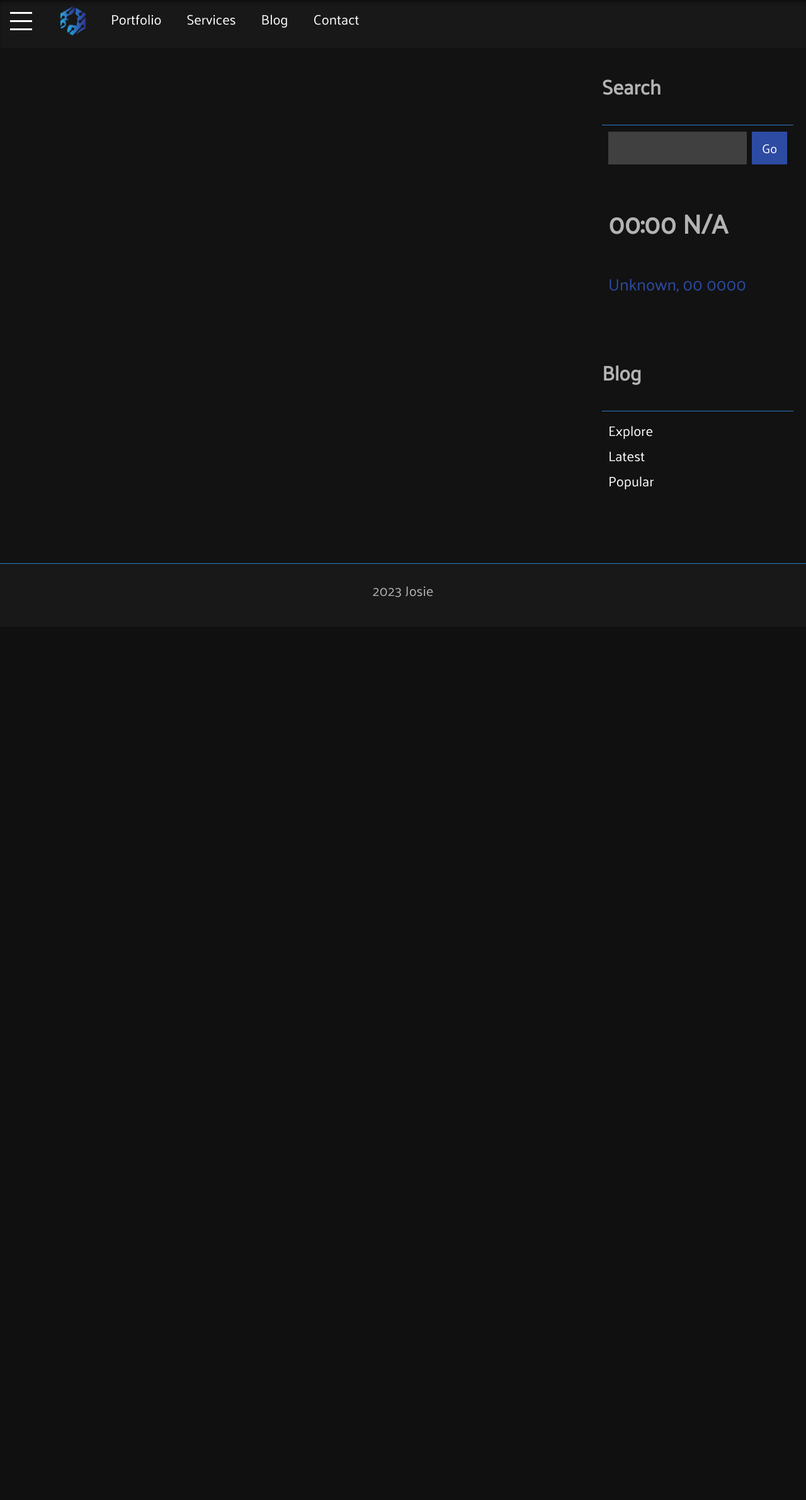
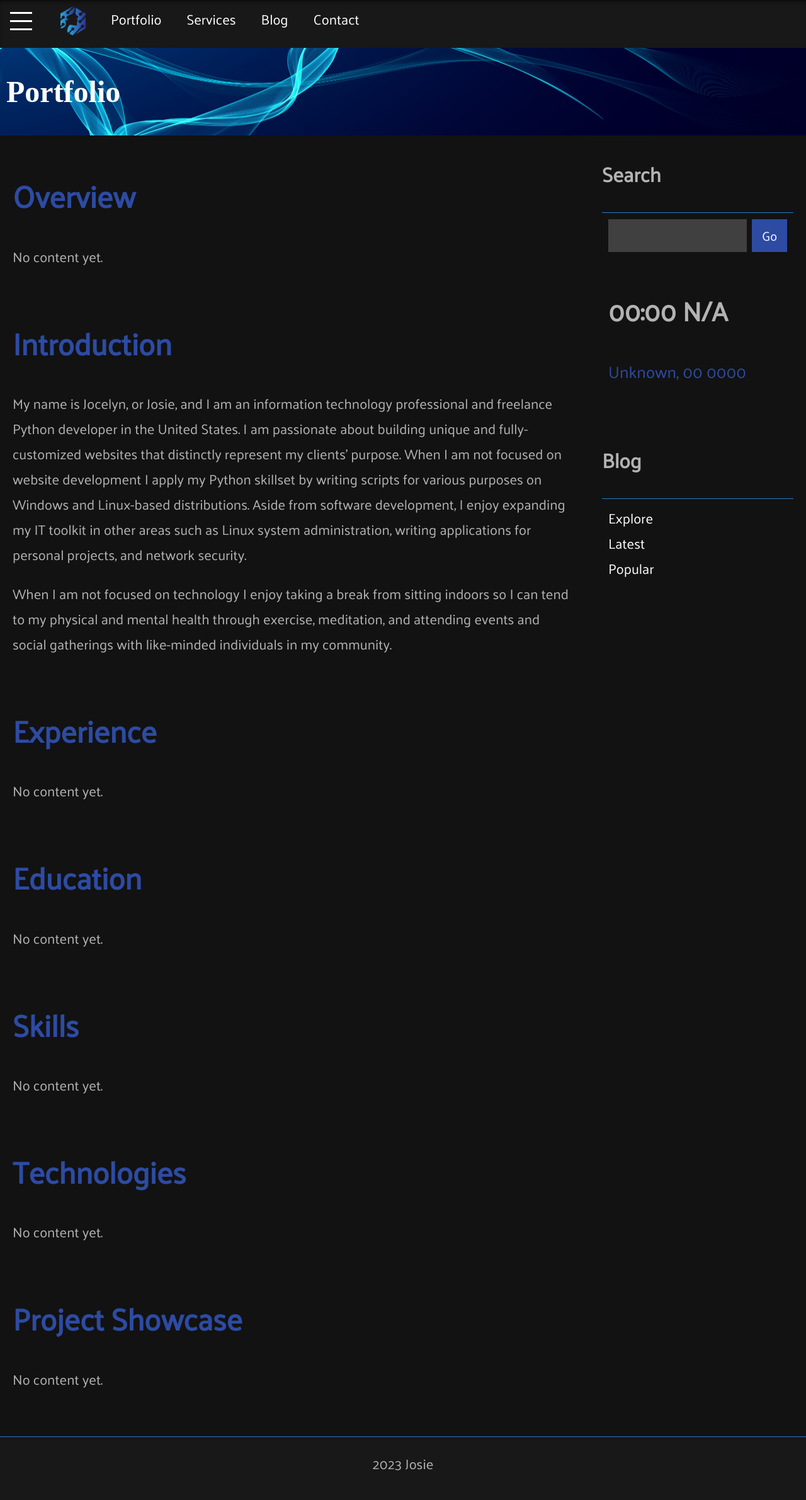
Before and after one commit to CyberJosie/josie, a Django app: page /portfolio/ in a window 1280 px wide. Shown: the whole page at 63% size. Before the commit the page ends 948 px from the top, so only its background shows below. Run offline with Django 4.2, Linux system fonts and the light colour scheme; some web fonts are replaced.

Commit message:
Too much 2 remember, sorry i was high

```diff
--- a/Site/views.py
+++ b/Site/views.py
@@ -13,42 +13,48 @@ def set_timezone(request):
 
 def index(request):
     ctx = {}
-    ctx['page_title'] = 'Home | {}'.format(SITE_NAME)
     if 'django_timezone' in request.session:
         ctx['date'], ctx['time'] = make_datetime(request.session['django_timezone'])
+    ctx['page_heading'] = 'Home'
+    ctx['page_title'] = '{} | {}'.format(ctx['page_heading'], SITE_NAME)
     return render(request, 'Site/index.html', context=ctx)
 
 def services(request):
     ctx = {}
     if 'django_timezone' in request.session:
         ctx['date'], ctx['time'] = make_datetime(request.session['django_timezone'])
-    ctx['page_title'] = 'Services | {}'.format(SITE_NAME)
+    ctx['page_heading'] = 'Services'
+    ctx['page_title'] = '{} | {}'.format(ctx['page_heading'], SITE_NAME)
     return render(request, 'Site/services.html', context=ctx)
 
 def projects(request):
     ctx = {}
     if 'django_timezone' in request.session:
         ctx['date'], ctx['time'] = make_datetime(request.session['django_timezone'])
-    ctx['page_title'] = 'Projects | {}'.format(SITE_NAME)
+    ctx['page_heading'] = 'Projects'
+    ctx['page_title'] = '{} | {}'.format(ctx['page_heading'], SITE_NAME)
     return render(request, 'Site/projects.html', context=ctx)
 
 def about_me(request):
     ctx = {}
     if 'django_timezone' in request.session:
         ctx['date'], ctx['time'] = make_datetime(request.session['django_timezone'])
-    ctx['page_title'] = 'About Me | {}'.format(SITE_NAME)
+        ctx['page_heading'] = 'About Me'
+    ctx['page_title'] = '{} | {}'.format(ctx['page_heading'], SITE_NAME)
     return render(request, 'Site/about_me.html', context=ctx)
 
 def contact(request):
     ctx = {}
     if 'django_timezone' in request.session:
         ctx['date'], ctx['time'] = make_datetime(request.session['django_timezone'])
-    ctx['page_title'] = 'Contact | {}'.format(SITE_NAME)
+    ctx['page_heading'] = 'Contact'
+    ctx['page_title'] = '{} | {}'.format(ctx['page_heading'], SITE_NAME)
     return render(request, 'Site/contact.html', context=ctx)
 
 def portfolio(request):
     ctx = {}
     if 'django_timezone' in request.session:
         ctx['date'], ctx['time'] = make_datetime(request.session['django_timezone'])
-    ctx['page_title'] = 'Portfolio | {}'.format(SITE_NAME)
+    ctx['page_heading'] = 'Portfolio'
+    ctx['page_title'] = '{} | {}'.format(ctx['page_heading'], SITE_NAME)
     return render(request, 'Site/portfolio.html', context=ctx)
--- a/static/css/style.css
+++ b/static/css/style.css
@@ -215,6 +215,7 @@ button {
     color: var(--blue-1);
 }
 
+
 .dropdown-menu {
     padding-left: 8px;
     padding-right: 8px;
@@ -337,6 +338,21 @@ footer>* {
     padding: 10px;
 }
 
+.heading-parallax {
+    background-image: url("/static/images/abstract_blue_1.jpg");
+    min-height: 100px;
+    background-attachment: fixed;
+    background-position: center;
+    background-repeat: no-repeat;
+    background-size: cover;
+    width: 100%;
+}
+
+.heading-parallax h1 {
+    color: white;
+    font-family: 'palanquin-bold';
+}
+
 @media only screen and (min-width: 1024px) {
     .header-bar-btn-wrap {
         display: block;
--- a/templates/Site/base.html
+++ b/templates/Site/base.html
@@ -14,6 +14,13 @@
     <div class="page-container">
         <!-- Site Header -->
         {% include 'Site/base_header.html' %}
+
+        <!-- Page Header -->
+        <div class="heading-parallax">
+            <div class="block-padding">
+                <h1>{{page_heading}}</h1>
+            </div>
+        </div>
 
         <!-- Page Body -->
         <div class="content-area-wrap">
--- a/templates/Site/base_header.html
+++ b/templates/Site/base_header.html
@@ -114,24 +114,26 @@
     <div class="menu-ctgs">
         <div class="menu-ctg-wrap">
             <div class="menu-link">
-                <a href="" title="Overview">Overview</a>
+                <a href="{% url 'portfolio' %}" title="Overview">Overview</a>
             </div>
             <div class="menu-link">
-                <a href="" title="Introduction">Introduction</a>
+                <a href="/portfolio/#introduction" title="Introduction">Introduction</a>
             </div>
             <div class="menu-link">
-                <a href="" title="Experience">Experience</a>
+                <a href="/portfolio/#experience" title="Experience">Experience</a>
             </div>
             <div class="menu-link">
-                <a href="" title="Education">Education</a>
+                <a href="/portfolio/#education" title="Education">Education</a>
             </div>
             <div class="menu-link">
-                <a href="" title="Skills">Skills</a>
+                <a href="/portfolio/#skills" title="Skills">Skills</a>
             </div>
             <div class="menu-link">
-                <a href="" title="Technologies">Technologies</a>
+                <a href="/portfolio/#technologies" title="Technologies">Technologies</a>
             </div>
-
+            <div class="menu-link">
+                <a href="/portfolio/#project-showcase" title="Project Showcase">Project Showcase</a>
+            </div>
         </div>
 
         <div class="menu-ctg-wrap">
@@ -154,6 +156,17 @@
 <div class="dropdown-menu collap-content" id="services-dropdown-menu">
     <h2>Services</h2>
     <div class="menu-ctgs">
+        <div class="menu-ctg-wrap">
+            <div class="menu-link">
+                <a href="{% url 'services' %}" title="Browse All">Browse All</a>
+            </div>
+            <div class="menu-link">
+                <a href="/services/#web-development" title="Web Development">Web Development</a>
+            </div>
+            <div class="menu-link">
+                <a href="/services/#python-scripting" title="Python Scripting">Python Scripting</a>
+            </div>
+        </div>
     </div>
 </div>
 <div class="dropdown-menu collap-content" id="blog-dropdown-menu">
--- a/templates/Site/portfolio.html
+++ b/templates/Site/portfolio.html
@@ -6,4 +6,56 @@
         {{page_title}}
     </title>
 </head>
+
+<div class="spacer" id="overview"></div>
+<h1>Overview</h1>
+<p>
+    No content yet.
+</p>
+
+<div class="spacer" id="introduction"></div>
+<h1>Introduction</h1>
+<p>
+
+    My name is Jocelyn, or Josie, and I am an information technology professional and freelance Python
+    developer in the United States. I am passionate about building unique and fully-customized websites that distinctly represent
+    my clients' purpose. When I am not focused on website development I apply my Python skillset by writing scripts for various
+    purposes on Windows and Linux-based distributions. Aside from software development, I enjoy expanding my IT toolkit in other areas such as
+    Linux system administration, writing applications for personal projects, and network security.
+</p>
+<p>
+    When I am not focused on technology I enjoy taking a break from sitting indoors so I can tend to my physical
+    and mental health through exercise, meditation, and attending events and social gatherings with like-minded
+    individuals in my community.
+</p>
+<div class="spacer" id="experience"></div>
+<h1>Experience</h1>
+<p>
+    No content yet.
+</p>
+
+<div class="spacer" id="education"></div>
+<h1>Education</h1>
+<p>
+    No content yet.
+</p>
+
+<div class="spacer" id="skills"></div>
+<h1>Skills</h1>
+<p>
+    No content yet.
+</p>
+
+<div class="spacer" id="technologies"></div>
+<h1>Technologies</h1>
+<p>
+    No content yet.
+</p>
+
+
+<div class="spacer" id="project-showcase"></div>
+<h1>Project Showcase</h1>
+<p>
+    No content yet.
+</p>
 {% endblock %}
```
Also changed, not shown: templates/Site/services.html (+12 -0 lines), static/images/abstract_blue_1.jpg (added), static/images/abstract_blue_2.jpg (added), static/images/abstract_blue_3.jpg (added), static/images/techjosie_blocks600.jpeg (added), 2 other files.
